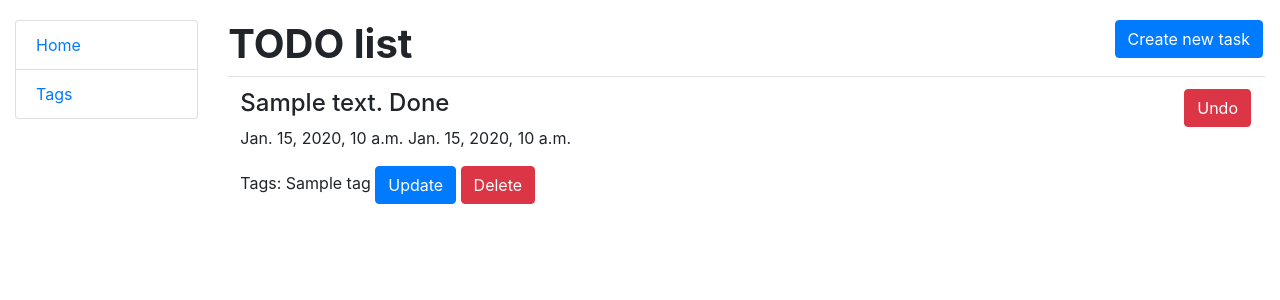
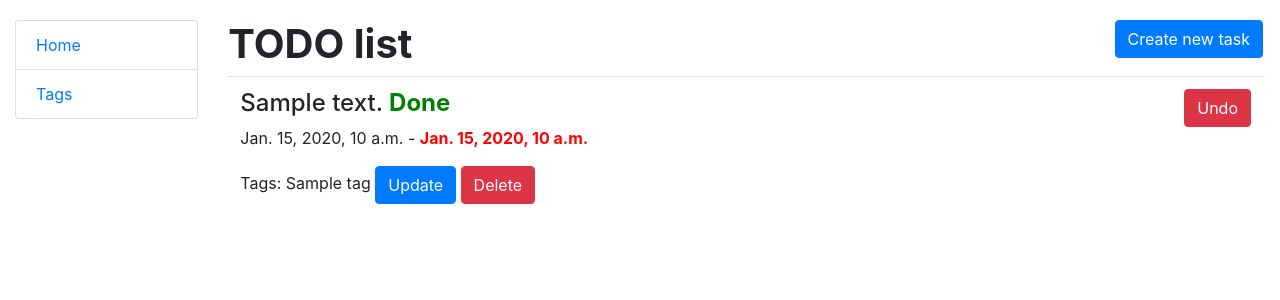
Before and after one commit to motivated2/django-todo-list, a Django app: page / in a window 1280 px wide. Shown: the top 300 px of the page. Run offline with Django 5.2, Linux system fonts and the light colour scheme; tables that the repository leaves empty hold one stand-in row (values such as "Sample post").

Commit message:
update templates

```diff
--- a/static/css/styles.css
+++ b/static/css/styles.css
@@ -10,3 +10,11 @@ h1 {
     float: right;
     margin: 0 2px 0 2px;
 }
+.danger {
+    color: red;
+    font-weight: bold;
+}
+.success {
+    color: green;
+    font-weight: bold;
+}
--- a/templates/includes/sidebar.html
+++ b/templates/includes/sidebar.html
@@ -1,4 +1,4 @@
 <ul class="sidebar-nav list-group">
-    <li class="list-group-item"><a href="{% url 'todo_list:index'%}">Home</a></li>
-    <li class="list-group-item"><a href="{% url 'todo_list:tag-list'%}">Tags</a></li>
+  <li class="list-group-item"><a href="{% url 'todo_list:index' %}">Home</a></li>
+  <li class="list-group-item"><a href="{% url 'todo_list:tag-list' %}">Tags</a></li>
 </ul>
--- a/templates/todo_list/index.html
+++ b/templates/todo_list/index.html
@@ -13,13 +13,15 @@
       <tr>
         <td>
           <p class="h4">
-            {{ task.content }} {{ task.is_done|yesno:"Done,Not done" }}
+            {{ task.content }}
 
             {% if task.is_done %}
+              <span class="success">Done</span>
               <a href="{% url 'todo_list:toggle-task-is-done' pk=task.id %}" class="btn btn-danger link-to-page">
                 Undo
               </a>
             {% else %}
+              <span class="danger">Not done</span>
               <a href="{% url 'todo_list:toggle-task-is-done' pk=task.id %}" class="btn btn-success link-to-page">
                 Complete
               </a>
@@ -28,7 +30,7 @@
           </p>
           <p>{{ task.created_at }}
             {% if task.deadline %}
-              {{ task.deadline }}
+              - <span class="danger">{{ task.deadline }}</span>
             {% endif %}
           </p>
           <p>
--- a/todo_list/urls.py
+++ b/todo_list/urls.py
@@ -18,7 +18,11 @@ urlpatterns = [
     path("create-task/", TaskCreateView.as_view(), name="task-create"),
     path("<int:pk>/update/", TaskUpdateView.as_view(), name="task-update"),
     path("<int:pk>/delete/", TaskDeleteView.as_view(), name="task-delete"),
-    path("<int:pk>/toggle-is-done", toggle_task_is_done, name="toggle-task-is-done"),
+    path(
+        "<int:pk>/toggle-is-done",
+        toggle_task_is_done,
+        name="toggle-task-is-done"
+    ),
     path(
         "tags/",
         TagListView.as_view(),
```
Also changed, not shown: templates/base.html (indentation only), templates/todo_list/tag_confirm_delete.html (line endings or trailing spaces), templates/todo_list/tag_form.html (line endings or trailing spaces), templates/todo_list/tag_list.html (indentation only), templates/todo_list/task_confirm_delete.html (line endings or trailing spaces), templates/todo_list/task_form.html (line endings or trailing spaces).
